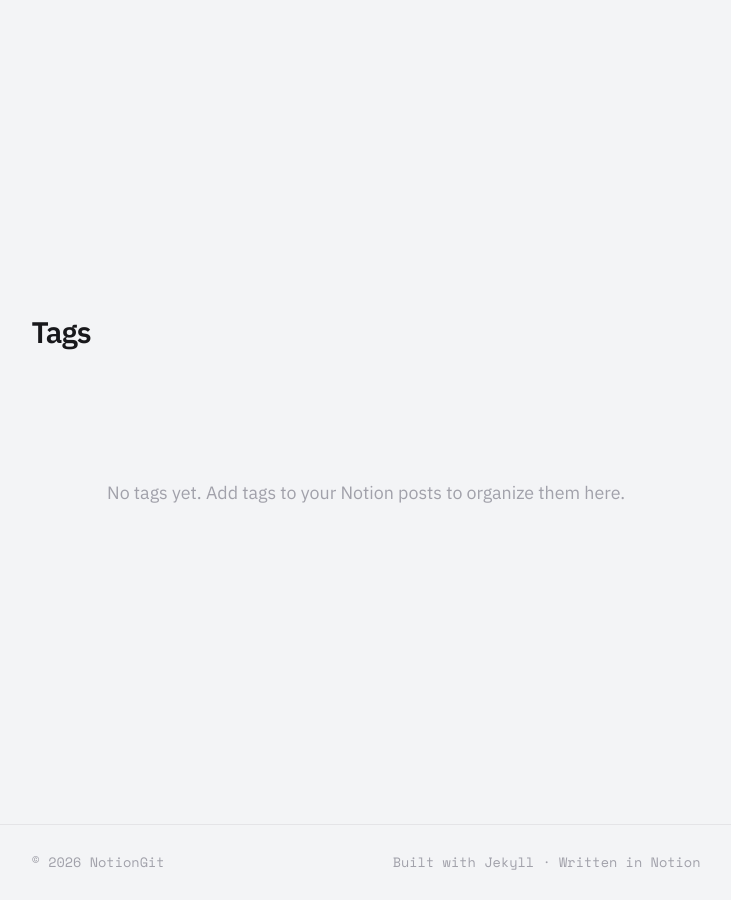
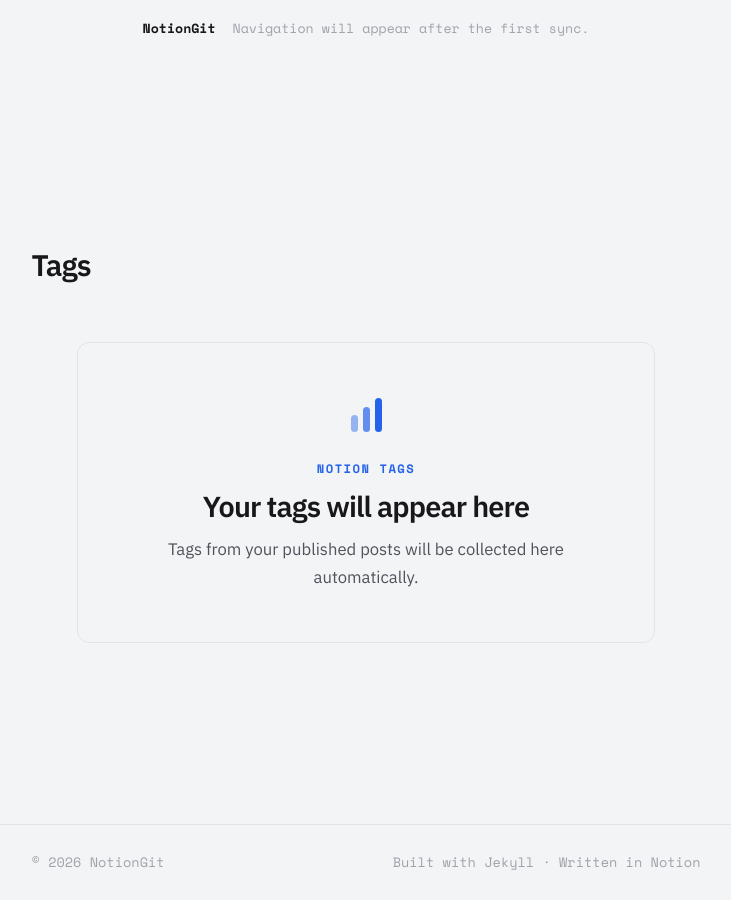
Before and after one commit to inkdrafts/notiongit-template, a Jekyll site: the page built from tags.html, in a window 1280 px wide. Shown: the whole page, without its empty margins (274-1005 px from the left). Built offline with Jekyll 4.4.1, drawn with Linux system fonts in a browser that asks for light colours.

Commit message:
Design pre-sync empty states

```diff
--- /dev/null
+++ b/_includes/empty-state.html
@@ -0,0 +1,23 @@
+<div class="empty-state{% if include.variant %} {{ include.variant }}{% endif %}" role="status">
+  <div class="empty-state-mark" aria-hidden="true">
+    <span></span>
+    <span></span>
+    <span></span>
+  </div>
+  {% if include.kicker %}
+  <p class="empty-state-kicker">{{ include.kicker }}</p>
+  {% endif %}
+  {% if include.title %}
+  {% if include.heading == "h1" %}
+  <h1 class="empty-state-title">{{ include.title }}</h1>
+  {% else %}
+  <h2 class="empty-state-title">{{ include.title }}</h2>
+  {% endif %}
+  {% endif %}
+  {% if include.copy %}
+  <p class="empty-state-copy">{{ include.copy }}</p>
+  {% endif %}
+  {% if include.note %}
+  <p class="empty-state-note">{{ include.note }}</p>
+  {% endif %}
+</div>
--- a/_includes/header.html
+++ b/_includes/header.html
@@ -11,6 +11,11 @@
         <a href="{{ item_url }}"{% if is_active %} aria-current="page"{% endif %}>{{ item.title }}</a>
         {% endfor %}
       </nav>
+      {% else %}
+      <div class="site-nav-empty" role="status">
+        <span class="site-nav-empty-title">{{ site.title }}</span>
+        <span>Navigation will appear after the first sync.</span>
+      </div>
       {% endif %}
     </div>
   </div>
--- a/assets/css/main.css
+++ b/assets/css/main.css
@@ -748,13 +748,100 @@ img, video {
 
 /* ─── Empty state ────────────────────────────────────────────── */
 .empty-state {
-  padding: var(--s-16) 0;
+  width: 100%;
+  max-width: 34rem;
+  margin: 0 auto;
+  padding: var(--s-12) var(--s-8);
   text-align: center;
+  color: var(--text-secondary);
+  border: 1px solid var(--border);
+  border-radius: var(--radius-lg);
+  background: var(--surface);
+}
+
+.empty-state-mark {
+  display: flex;
+  align-items: flex-end;
+  justify-content: center;
+  gap: 5px;
+  height: 2.25rem;
+  margin-bottom: var(--s-6);
+}
+
+.empty-state-mark span {
+  display: block;
+  width: 7px;
+  border-radius: 99px;
+  background: var(--accent);
+}
+
+.empty-state-mark span:nth-child(1) {
+  height: 1rem;
+  opacity: 0.45;
+}
+
+.empty-state-mark span:nth-child(2) {
+  height: 1.5rem;
+  opacity: 0.7;
+}
+
+.empty-state-mark span:nth-child(3) {
+  height: 2rem;
+}
+
+.empty-state-kicker {
+  font-family: var(--font-mono);
+  font-size: 0.72rem;
+  font-weight: 700;
+  letter-spacing: 0.12em;
+  color: var(--accent);
+}
+
+.empty-state-title {
+  margin-top: var(--s-2);
+  font-size: clamp(1.35rem, 4vw, 1.7rem);
+  font-weight: 800;
+  line-height: 1.25;
+  letter-spacing: -0.03em;
+  color: var(--text);
+}
+
+.empty-state-copy {
+  max-width: 27rem;
+  margin: var(--s-3) auto 0;
+  font-size: 0.98rem;
+  line-height: 1.65;
+}
+
+.empty-state-note {
+  margin-top: var(--s-6);
+  font-family: var(--font-mono);
+  font-size: 0.75rem;
   color: var(--text-muted);
 }
 
-.empty-state p {
-  font-size: 1.05rem;
+.home-empty-state {
+  border: 0;
+  background: transparent;
+  padding: var(--s-8) var(--s-6);
+}
+
+.site-nav-empty {
+  display: flex;
+  align-items: baseline;
+  justify-content: center;
+  flex-wrap: wrap;
+  gap: var(--s-2) var(--s-4);
+  width: 100%;
+  font-family: var(--font-mono);
+  font-size: 0.78rem;
+  color: var(--text-muted);
+  text-align: center;
+}
+
+.site-nav-empty-title {
+  font-weight: 700;
+  color: var(--text);
 }
 
 /* ─── Site footer ────────────────────────────────────────────── */
@@ -801,6 +888,10 @@ img, video {
 
   .container {
     padding: 0 var(--s-4);
+  }
+
+  .empty-state {
+    padding: var(--s-8) var(--s-4);
   }
 
   .post-title {
--- a/tags.html
+++ b/tags.html
@@ -11,9 +11,11 @@ permalink: /tags/
   {% assign tags_list = site.tags | sort %}
 
   {% if tags_list.size == 0 %}
-  <div class="empty-state">
-    <p>No tags yet. Add tags to your Notion posts to organize them here.</p>
-  </div>
+  {% include empty-state.html
+    kicker="NOTION TAGS"
+    title="Your tags will appear here"
+    copy="Tags from your published posts will be collected here automatically."
+  %}
   {% else %}
   {% for tag in tags_list %}
   {% assign tag_name = tag[0] %}
```
Also changed, not shown: _layouts/blog.html (+9 -3 lines), _layouts/home.html (+15 -0 lines).
